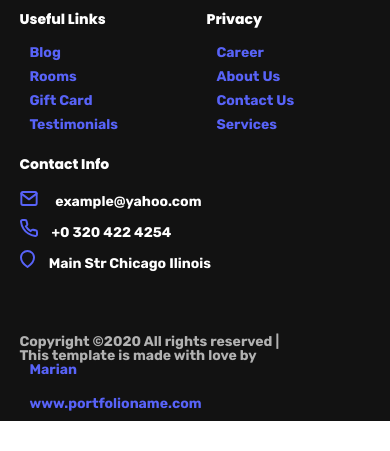
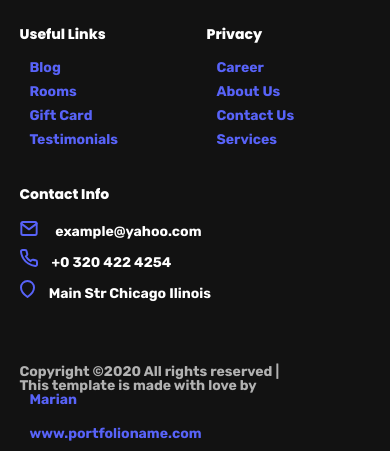
Before and after one commit to Nia-khorbaladze/niakhorbaladze10, a plain HTML site: page index.html in a window 390 px wide. Shown: the part 2540-2991 px from the top of the page. Before the commit the page ends 2961 px from the top, so only its background shows below. Drawn offline with Linux system fonts and the light colour scheme.

Commit message:
update responsive

```diff
--- a/css/responsive.css
+++ b/css/responsive.css
@@ -78,6 +78,19 @@
         display: flex;
         -ms-flex-wrap: wrap;
             flex-wrap: wrap;
+    }
+    .footer-wraper {
+        display: -webkit-box;
+        display: -ms-flexbox;
+        display: flex;
+        -webkit-box-orient: vertical;
+        -webkit-box-direction: normal;
+            -ms-flex-direction: column;
+                flex-direction: column;
+    }
+    .midline-wraper {
+        margin-top: 15px;
+        margin-bottom: 15px;
     }
 }
 @media (max-width:481px) {
```
